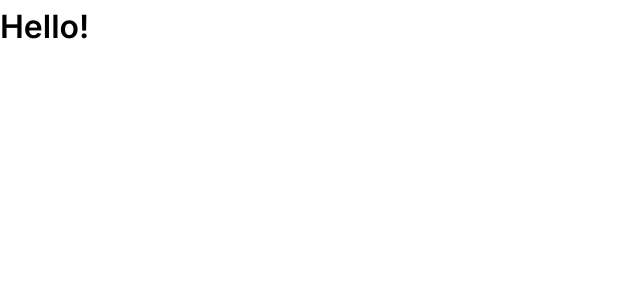
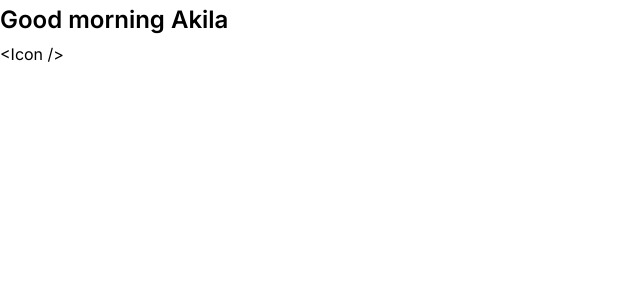
Before and after one commit to RoWaBo/meal-monkey-react, a React (Create React App) app: page / in a window 1280 px wide. Shown: the top 300 px of the page, without its empty margins (0-640 px from the left). Built offline with nearby package versions, Linux system fonts and the light colour scheme.

Commit message:
header conponent

```diff
--- a/package.json
+++ b/package.json
@@ -9,6 +9,7 @@
     "node-sass": "^6.0.0",
     "react": "^17.0.2",
     "react-dom": "^17.0.2",
+    "react-icons": "^4.2.0",
     "react-scripts": "4.0.3",
     "web-vitals": "^1.1.2"
   },
--- a/src/App.js
+++ b/src/App.js
@@ -1,8 +1,10 @@
+import Header from "./components/Header";
+import Icon from "./Icon"
 
 function App() {
   return (
     <>
-      <h1>Hello!</h1>
+      <Header headingText="Good morning Akila" interactionContent="<Icon />" />
     </>
   );
 }
--- /dev/null
+++ b/src/components/Header.js
@@ -0,0 +1,12 @@
+import "./header.scss"
+
+const Header = ({ headingText, interactionContent }) => {
+    return (
+        <header className="header">
+            <h2 className="headingText">{ headingText }</h2>
+            <div className="interactionContent">{ interactionContent }</div>
+        </header>
+     );
+}
+
+export default Header;
--- /dev/null
+++ b/src/components/Icon.js
@@ -0,0 +1,11 @@
+import { FaShoppingCart } from "react-icons/fa";
+
+const Icon = () => {
+    return (
+        <>
+            <i><FaShoppingCart /></i>
+        </>
+     );
+}
+
+export default Icon;
```
Also changed, not shown: src/components/header.scss (added), 1 other file (tests, documents, lock files or other folders).
